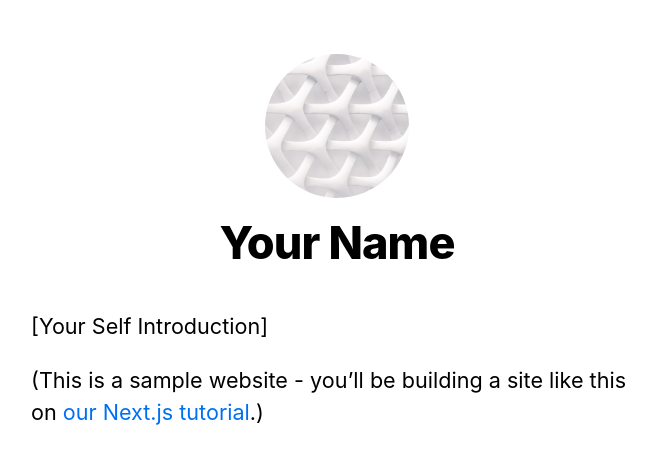
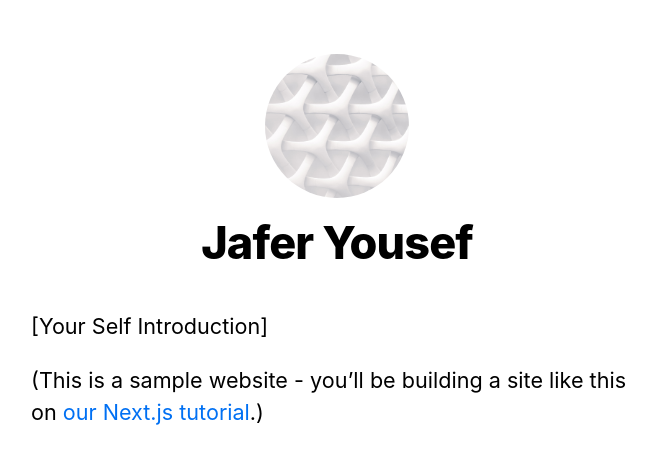
Before and after one commit to jaferIdrees/blog_nextjs, a Next.js app: page / in a window 1280 px wide. Shown: the top 464 px of the page, without its empty margins (303-959 px from the left). Built offline with nearby package versions, Linux system fonts and the light colour scheme.

Commit message:
polish styling

```diff
--- a/components/layout.js
+++ b/components/layout.js
@@ -4,7 +4,7 @@ import styles from './layout.module.css';
 import utilStyles from '../styles/utils.module.css';
 import Link from 'next/link';
 
-const name = 'Your Name';
+const name = 'Jafer Yousef';
 export const siteTitle = 'Next.js Sample Website';
 
 const Layout = ({ children, home }) => {
```
